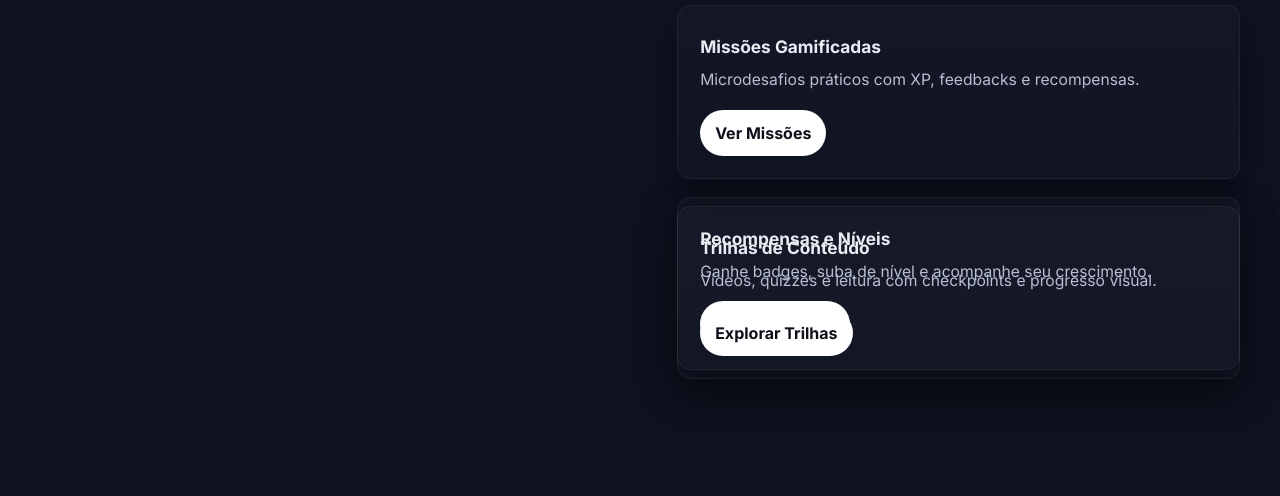
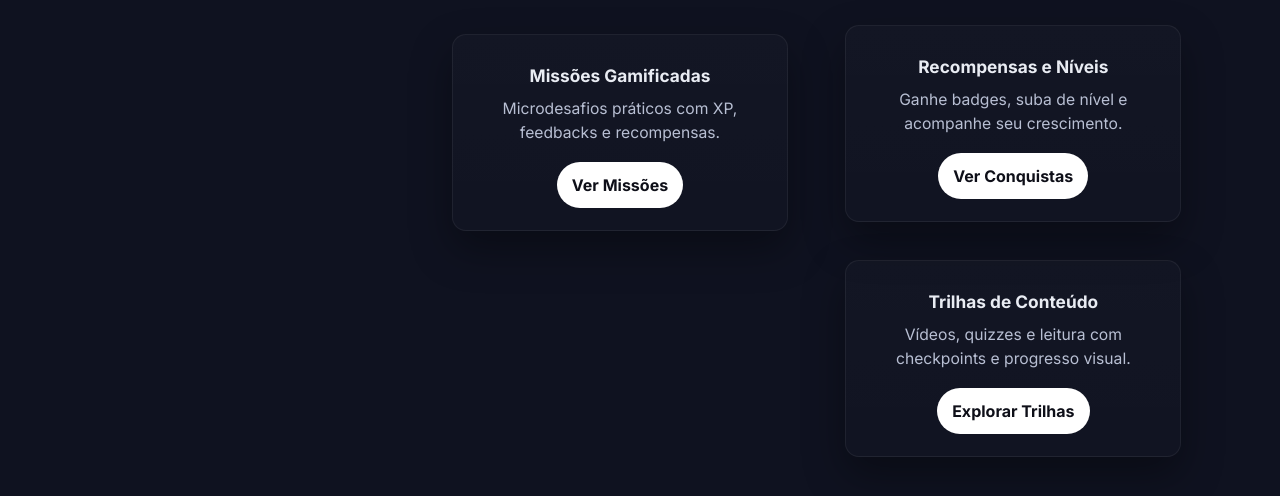
Before and after one commit to M4dari/Level_up, a plain HTML site: page Tela Inicio/index.html in a window 1280 px wide. Shown: the part 418-914 px from the top of the page. Before the commit the page ends 866 px from the top, so only its background shows below. Drawn offline with Linux system fonts and the light colour scheme.

Commit message:
Cards ajustados

```diff
--- a/Tela Inicio/css/estilo.css
+++ b/Tela Inicio/css/estilo.css
@@ -112,6 +112,7 @@ h3{ font-size:1.08rem; font-weight:700 }
   display:inline-flex; gap:10px; align-items:center; flex-wrap:wrap;
   padding:6px 10px; border-radius:999px; font-weight:600; font-size:.92rem;
   background:rgba(106,98,255,.12); color:#cfd2ff; border:1px solid rgba(142,130,255,.35);
+  margin-bottom: 20px;
 }
 .announce b{ color:#fff }
 .announce .pill{
@@ -122,15 +123,16 @@ h3{ font-size:1.08rem; font-weight:700 }
 .cta{ display:flex; gap:14px; margin-top:24px; flex-wrap:wrap; justify-content:center }
 
 
-.showcase{ padding-bottom:60px }
-.show-grid{
-  display:grid; gap:18px;
-  grid-template-columns: 1.1fr 1fr;
-  grid-template-areas:
-    "phone cardA"
-    "phone areaBC";
-  align-items:center;
+.showcase .container {
+  display: grid;
+  grid-template-columns: repeat(3, 1fr); /* 3 colunas */
+  gap: 20px;
+  justify-items: center; /* Centraliza os itens horizontalmente */
+  align-items: center;   /* Centraliza os itens verticalmente */
+  height: 100vh; /* Para garantir que ocupe toda a altura da tela */
+  text-align: center; /* Alinha o conteúdo dentro do card */
 }
+
 
 
 .phone{ grid-area: phone; position:relative; max-width:430px; justify-self:center }
@@ -153,14 +155,22 @@ h3{ font-size:1.08rem; font-weight:700 }
   position:relative; background:linear-gradient(180deg, rgba(255,255,255,.02), rgba(255,255,255,.01));
   border:1px solid var(--linha);
   border-radius:var(--raio-grande); padding:22px; box-shadow:var(--sombra-1); min-height:168px;
+   padding: 22px;
 }
 .card h3{ margin:6px 0 8px }
 .card p{ color:var(--texto-2); font-size:.98rem; margin-bottom:18px }
 .card .btn.branca{ padding:10px 14px }
 
-.cardA{ grid-area: cardA }
-.cardB{ grid-area: areaBC }
-.cardC{ grid-area: areaBC }
+.cardA{ grid-column: 2;
+    width: 90%; /* Ajusta o tamanho do card */
+  text-align: center;
+}
+/*.cardB{ grid-area: areaBC }
+.cardC{ grid-area: areaBC }*/
+.cardB, .cardC {
+   grid-column: 3;
+    width: 90%;
+}
 
 .show-grid{ grid-auto-rows:min-content }
 .cardB{ margin-bottom:18px }
--- a/Tela Login/style.css
+++ b/Tela Login/style.css
@@ -100,8 +100,8 @@ h3{ font-size:1.08rem; font-weight:700 }
 
 /* Inputs */
 .login-box input {
-  width: 340px;         /* largura maior */
-  padding: 14px;        /* aumenta altura também */
+  width: 340px;
+  padding: 14px;
   border: none;
   border-radius: var(--raio-pequeno);
   font-size: 1rem;
```
